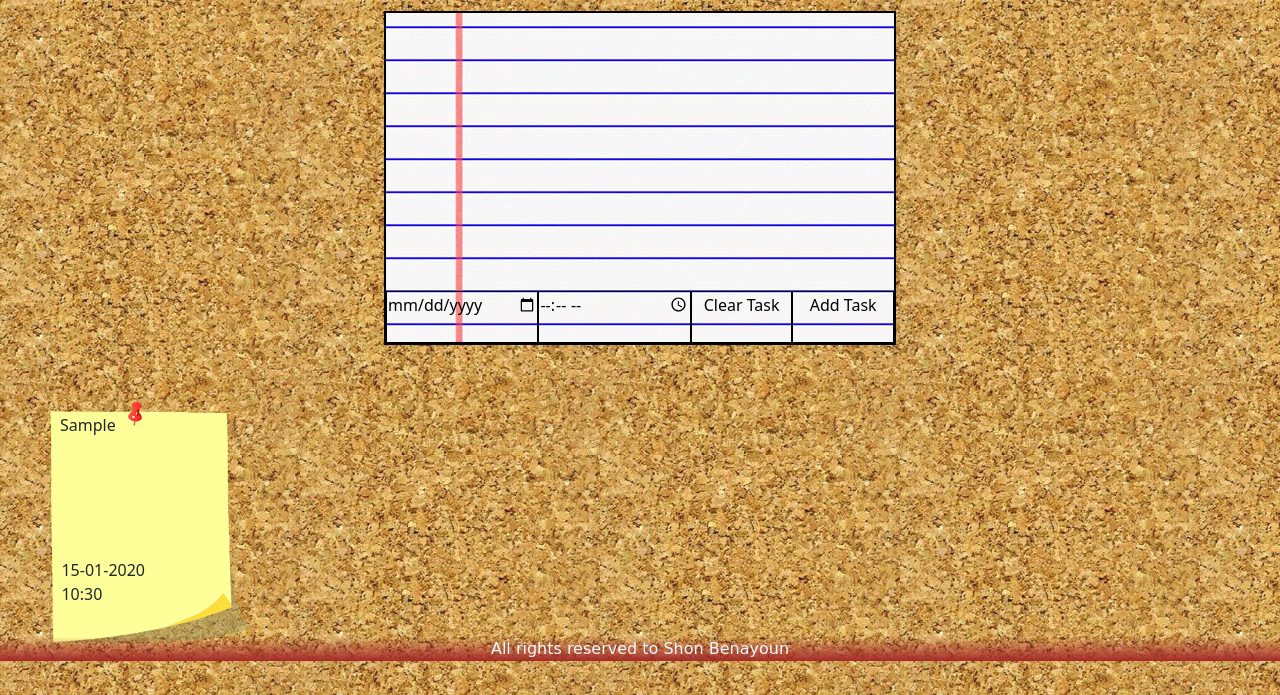
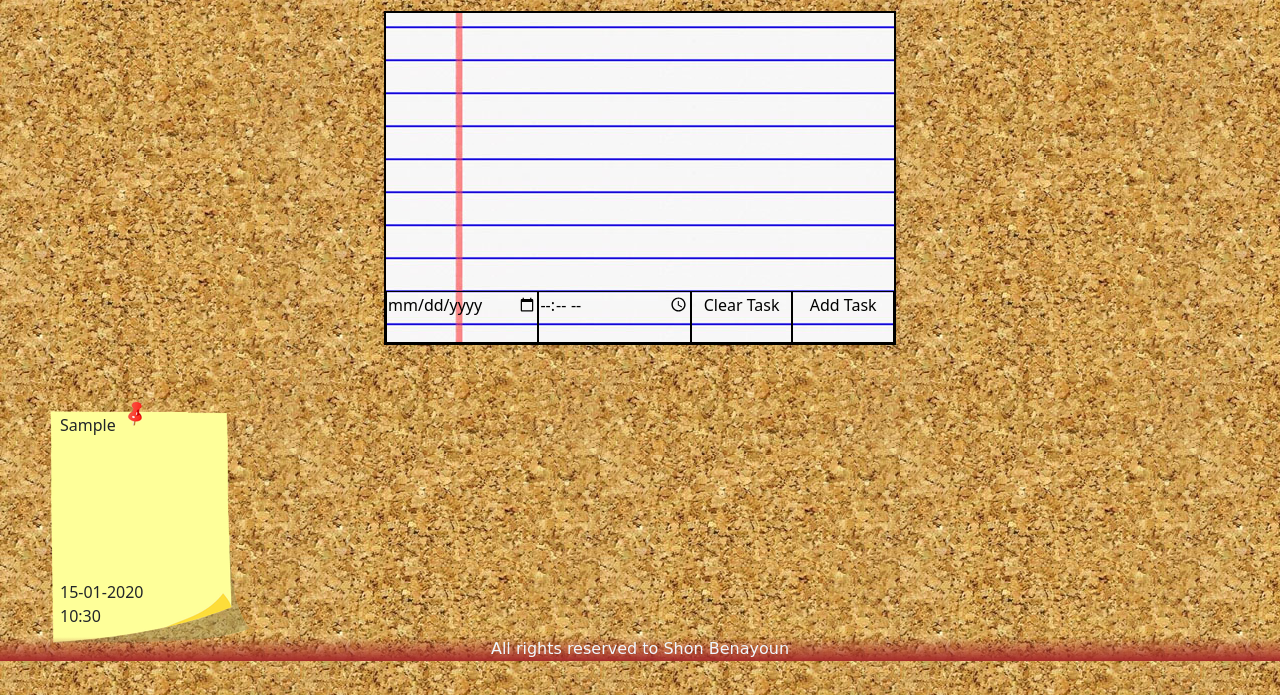
Before and after one commit to ShonBA/Project-1----To-Do-List-, a plain HTML site: page index.html in a window 1280 px wide. Both pictures are taken after typing "Sample", "2020-01-15", "10:30" into the empty fields and a click on the button "Add Task". Shown: the part 139-834 px from the top of the page. Drawn offline with nearby package versions, Linux system fonts and the light colour scheme; a web font is replaced by a local one.

Commit message:
Fixed dateDisplayContainer

```diff
--- a/style.css
+++ b/style.css
@@ -100,10 +100,16 @@ td>span:last-child {
 
 td>span>div {
     height: 100%;
-    width: 50%;
+    width: 40%;
     display: grid;
     justify-content: right;
     align-items: baseline;
+}
+
+td>span>div:first-child {
+    width: 60%;
+    align-items: end;
+    justify-content: left;
 }
 
 td:last-child {
```
